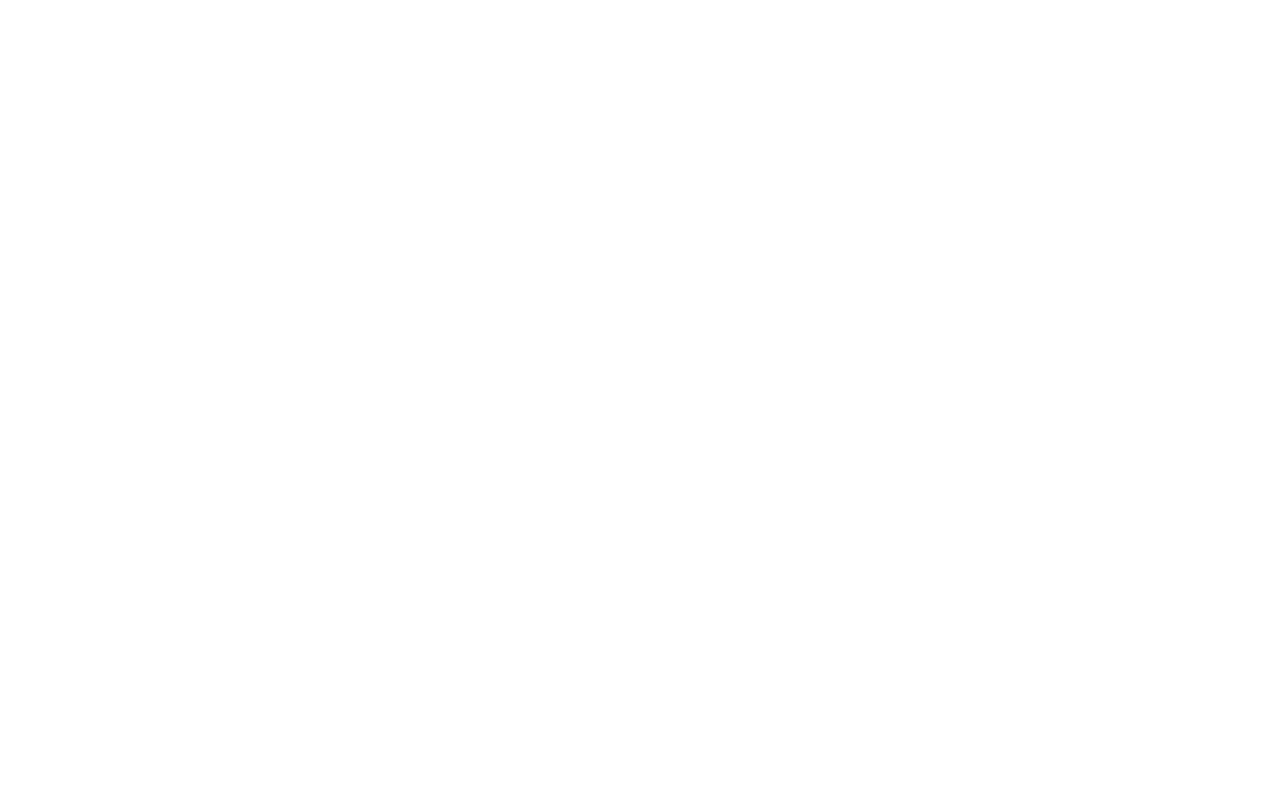
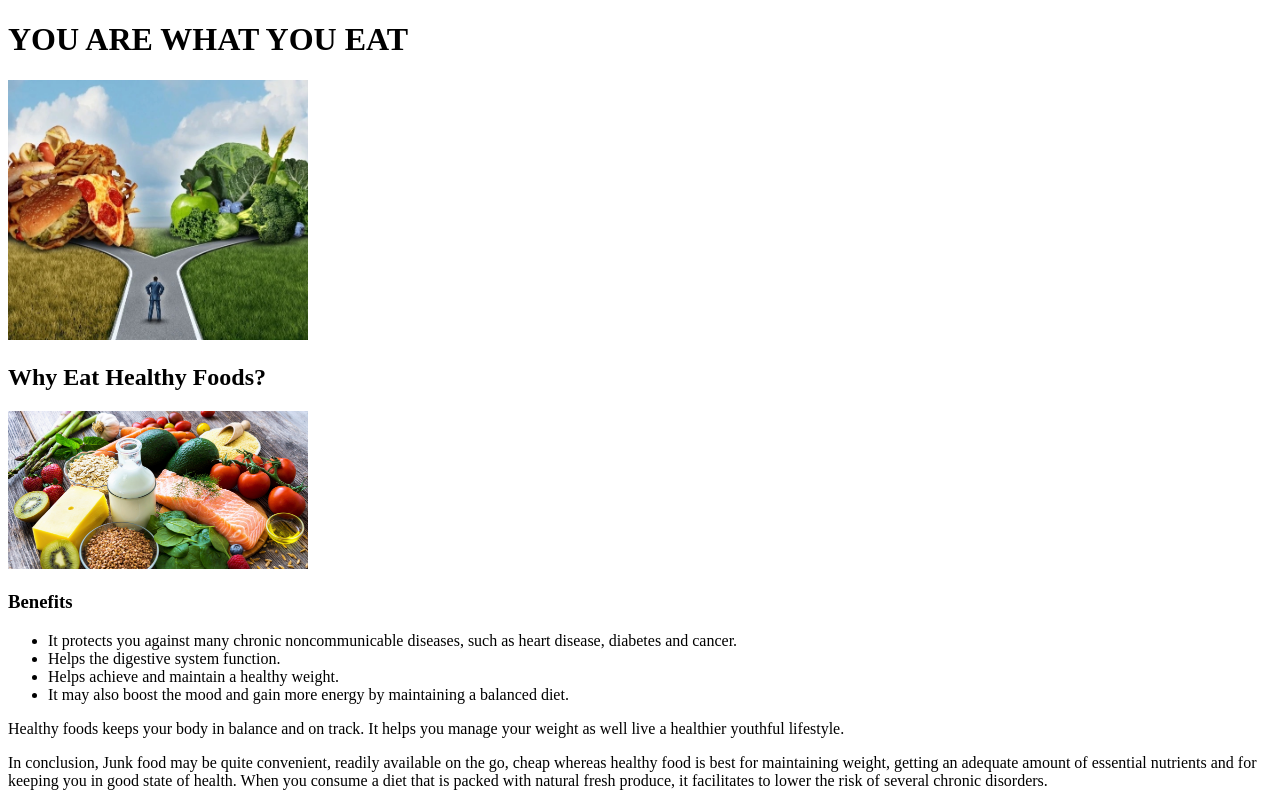
Before and after one commit to Ebony-T/Tempral_Ng_MidtermPractice5, a plain HTML site: page index.html in a window 1280 px wide. Drawn offline with Linux system fonts and the light colour scheme.

Commit message:
Update to index.html file
This commit includes Justine's argument against junk food in the index.html

```diff
--- a/index.html
+++ b/index.html
@@ -2,10 +2,28 @@
 <html lang="en">
 <head>
     <meta charset="UTF-8">
-    <meta name="viewport" content="width=device-width, initial-scale=1.0">
-    <title>Document</title>
+    <title>Midterms:Argument about Healthy Foods vs Junk Foods</title>
 </head>
 <body>
+    <h1> YOU ARE WHAT YOU EAT </h1>
+    <img src="images/Photo A.jpeg" alt="A photo of Healthy Foods combine with Junk Foods" width="300">
+    <div>
+        <h2> Why Eat Healthy Foods?</h2>
 
+        <img src="images/Photo B.jpg" alt="Mix of healthy foods all laid out on a table" width="300"
+    </div>
+    <div>
+    <h3> Benefits</h3>
+    </div>
+   <ul>
+    <li> It protects you against many chronic noncommunicable diseases, such as heart disease, diabetes and cancer.</li>
+    <li> Helps the digestive system function. </li>
+    <li> Helps achieve and maintain a healthy weight.</li>
+    <li> It may also boost the mood and gain more energy by maintaining a balanced diet.</li>
+   </ul>
+   <div>
+    <p> Healthy foods keeps your body in balance and on track. It helps you manage your weight as well live a healthier youthful lifestyle.</p>
+    <p> In conclusion, Junk food may be quite convenient, readily available on the go, cheap whereas healthy food is best for maintaining weight, getting an adequate amount of essential nutrients and for keeping you in good state of health. When you consume a diet that is packed with natural fresh produce, it facilitates to lower the risk of several chronic disorders.</p>
+   </div>
 </body>
 </html>
```
Also changed, not shown: images/Photo A.jpeg (added), images/Photo B.jpg (added), 2 other files.
